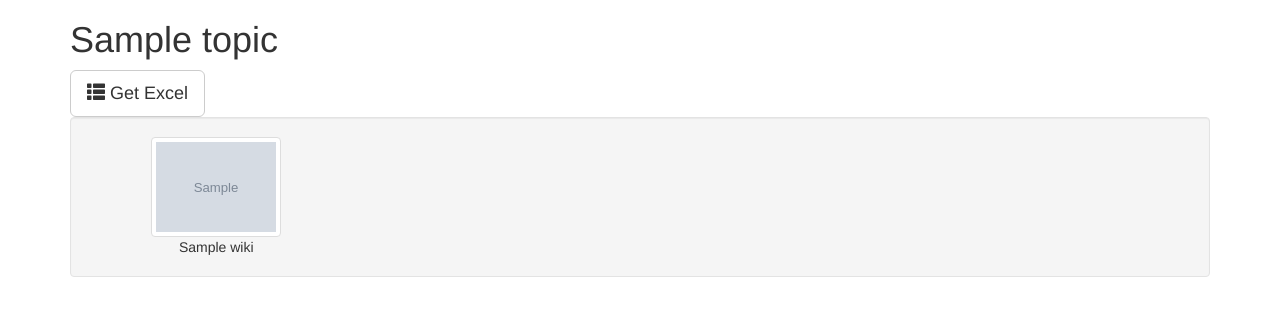
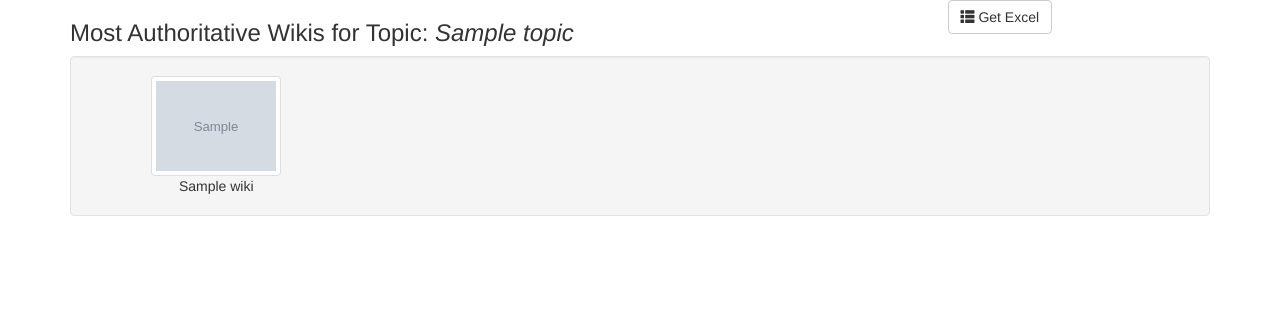
Before and after one commit to Wikia/WikiaAuthority, a Flask app: template AuthorityReporter/templates/wiki.html in a window 1280 px wide. Shown: the top 316 px of the page. Run offline with Flask 2, Linux system fonts and the light colour scheme; the template is opened without the code that fills it: most values are stand-ins (such as "Sample title", 1, 10 or a date in 2020); grey boxes marked "Sample" are stand-in pictures.

Commit message:
additional style

```diff
--- a/AuthorityReporter/templates/wiki.html
+++ b/AuthorityReporter/templates/wiki.html
@@ -10,9 +10,14 @@
   <body class="container">
     <script src="http://code.jquery.com/jquery.min.js"></script>
     <script src="/static/js/bootstrap.min.js"></script>
-    <h1>{{topic}}</h1>
-    <a href="/topic/{{topic}}/wikis/xls" class="btn btn-default btn-lg" role="button"><span class="glyphicon glyphicon-th-list"></span> Get Excel</a>
-
+    <div class="row">
+        <div class="col-sm-9">
+            <h3>Most Authoritative Wikis for Topic: <i>{{topic}}</i></h3>
+        </div>
+        <div class="col-sm-3 pull-right">
+            <a href="/topic/{{topic}}/wikis/xls" class="btn btn-default" role="button"><span class="glyphicon glyphicon-th-list"></span> Get Excel</a>
+        </div>
+    </div>
     <div class="well">
         <div class="row">
         {% for wiki in wiki_ids %}
```
